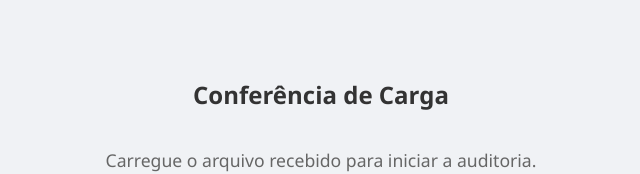
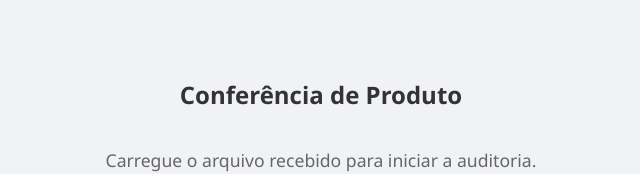
Before and after one commit to jeanthielis/checklistB, a plain HTML site: page index.html in a window 1280 px wide. Shown: the part 240-414 px from the top of the page, without its empty margins (319-959 px from the left). Drawn offline with nearby package versions, Linux system fonts and the light colour scheme.

Commit message:
Versao 3.0

```diff
--- a/index.html
+++ b/index.html
@@ -40,7 +40,7 @@
 <body>
 
     <div id="screen-upload" class="screen active">
-        <h2>Conferência de Carga</h2>
+        <h2>Conferência de Produto</h2>
         <p>Carregue o arquivo recebido para iniciar a auditoria.</p>
         <label class="btn-upload">
             Selecionar Arquivo .check
```
